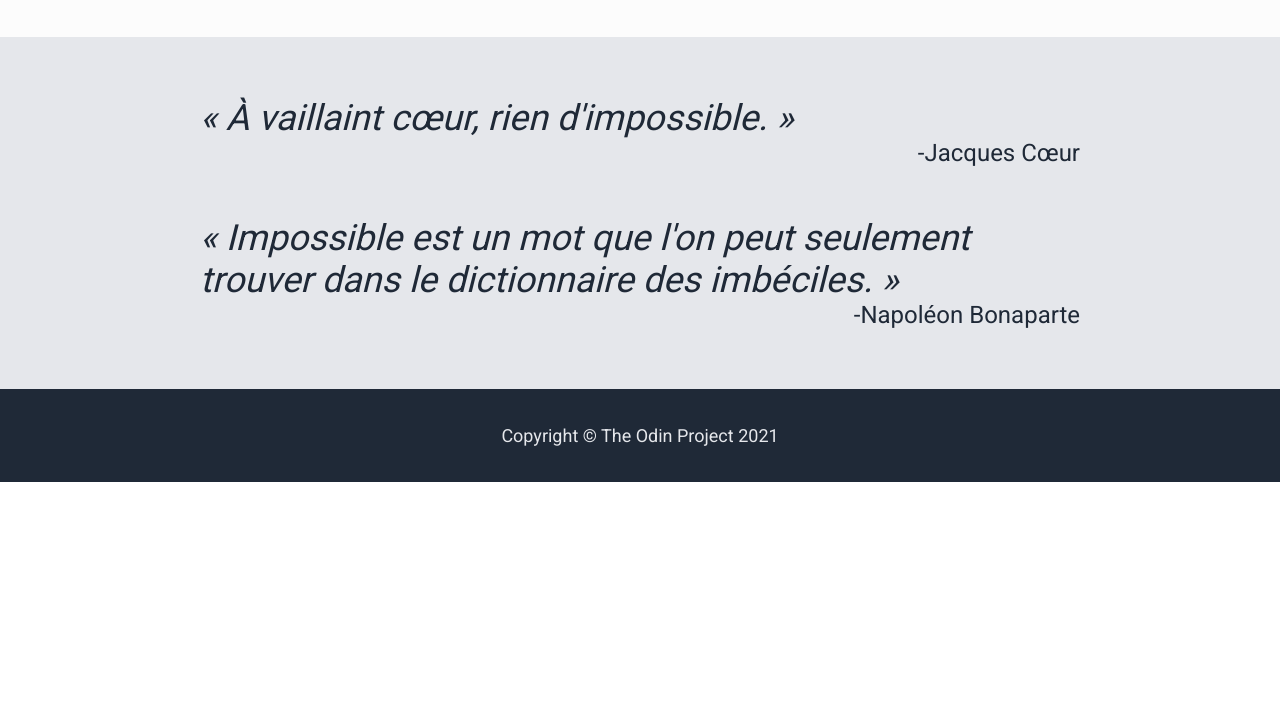
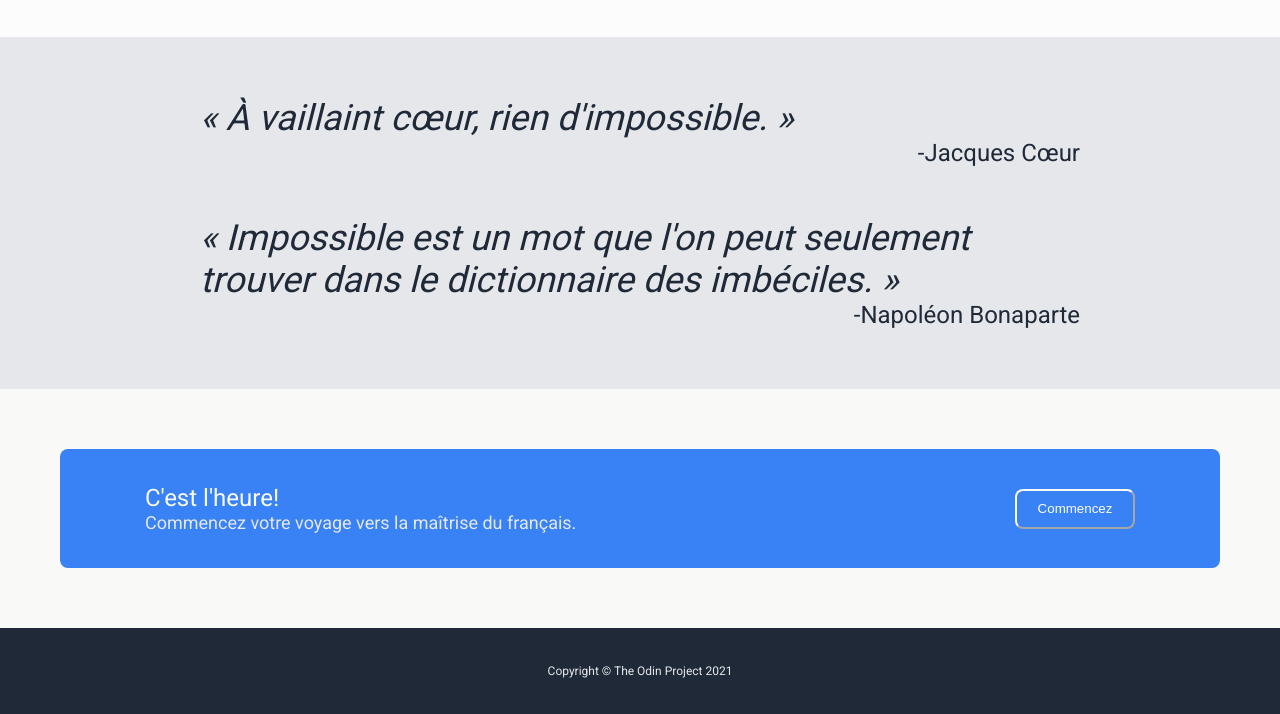
Before and after one commit to benbroshar/landing-page, a plain HTML site: page index.html in a window 1280 px wide. Shown: the part 870-1584 px from the top of the page. Before the commit the page ends 1352 px from the top, so only its background shows below. Drawn offline with Linux system fonts and the light colour scheme.

Commit message:
Added links at top and join us section

```diff
--- a/index.html
+++ b/index.html
@@ -13,9 +13,9 @@
             <img src="./images/french-flag.png" alt="French Flag"> Les Puissants Héros de la France
         </div>
          <ul>
-             <li><a href="#####">link-one</a></li>
-            <li><a href="#####">link-two</a></li>
-            <li><a href="#####">link-three</a></li>
+             <li><a href="https://en.wikipedia.org/wiki/French_Revolution">La Révolution Française</a></li>
+            <li><a href="https://en.wikipedia.org/wiki/Haitian_Revolution">La Révolution d'Haïti</a></li>
+            <li><a href="#join-us">Apprendre le Français</a></li>
         </ul>
     </div>
 
@@ -62,8 +62,20 @@
         </div>
     </div>
 
+
+    <a id="join-us"></a>
     <div class="body4">
-
+        <div class="body4-objects">
+            <div class="body4-text">
+                <div class="upper-text">
+                    C'est l'heure!
+                </div>
+                <div class="lower-text">
+                    Commencez votre voyage vers la maîtrise du français.
+                </div>
+            </div>
+            <button><a href="https://french.kwiziq.com/questions/view/aurelie">Commencez</a></button>
+        </div>
     </div>
 
     <div class="footer">
--- a/style.css
+++ b/style.css
@@ -9,7 +9,6 @@ body {
 
 button {
     border-radius: 8px;
-    border: none;
     width: 100px;
     height: 40px;
     padding: 8px 16px;
@@ -22,13 +21,13 @@ a {
     color: white;
   }
 
-  ul {
+ul {
     list-style-type: none;
     display: flex;
     padding: 0;
   }
 
-  .header ul {
+.header ul {
     justify-content: space-between;
     gap: 16px;
   }
@@ -59,6 +58,7 @@ a {
     font-size: 24px;
     display: flex;
     align-items: center;
+    gap: 12px;
 }
 
 .body1 {
@@ -87,6 +87,10 @@ a {
     font-size: 18px;
     font-family: Roboto, sans-serif;
     color: #E5E7EB;
+}
+
+.body1 button {
+    border: none;
 }
 
 .body2 {
@@ -157,8 +161,41 @@ a {
     flex-direction: row-reverse;
 }
 
+.body4 {
+    background-color: #F9FAF8;
+}
+
+.body4-text {
+    display: flex;
+    flex-direction: column;
+    font-family: Roboto, sans-serif;
+}
+
+.body4-objects {
+    background-color: #3882F6;
+    border-radius: 8px;
+    margin: 60px;
+    display: flex;
+    justify-content: space-between;
+    align-items: center;
+    padding-left: 85px;
+    padding-right: 85px;
+    padding-top: 35px;
+    padding-bottom: 35px;
+}
+
+.body4 .upper-text {
+    color: #F9FAF8;
+    font-size: 24px;
+}
+
+.body4 .lower-text {
+    color: #E5E7EB;
+    font-size: 18px;
+}
+
 .footer {
-    font-size: 18px;
+    font-size: 12px;
     font-family: Roboto, sans-serif;
     color: #E5E7EB;
     background-color: #1F2937;
@@ -167,3 +204,10 @@ a {
     align-items: center;
     padding: 36px;
 }
+
+.body4 button {
+    border-color: #F9FAF8;
+    text-align: center;
+    width: 120px;
+    height: 40px;
+}
```
